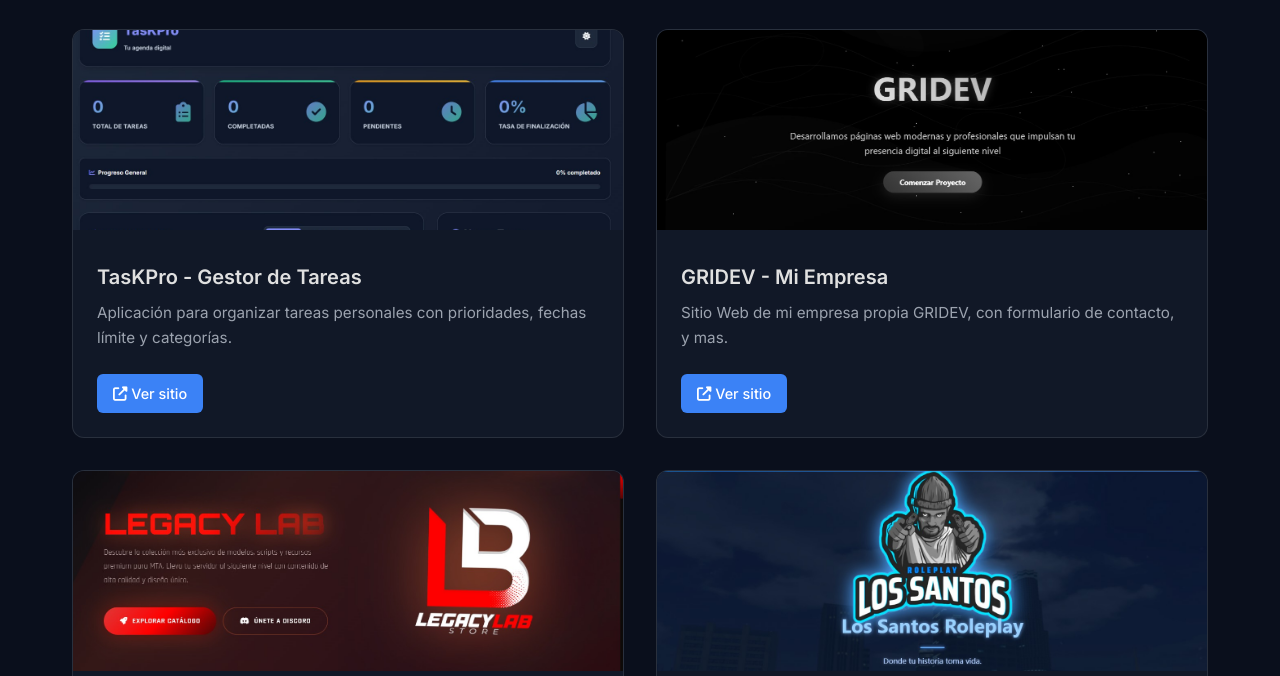
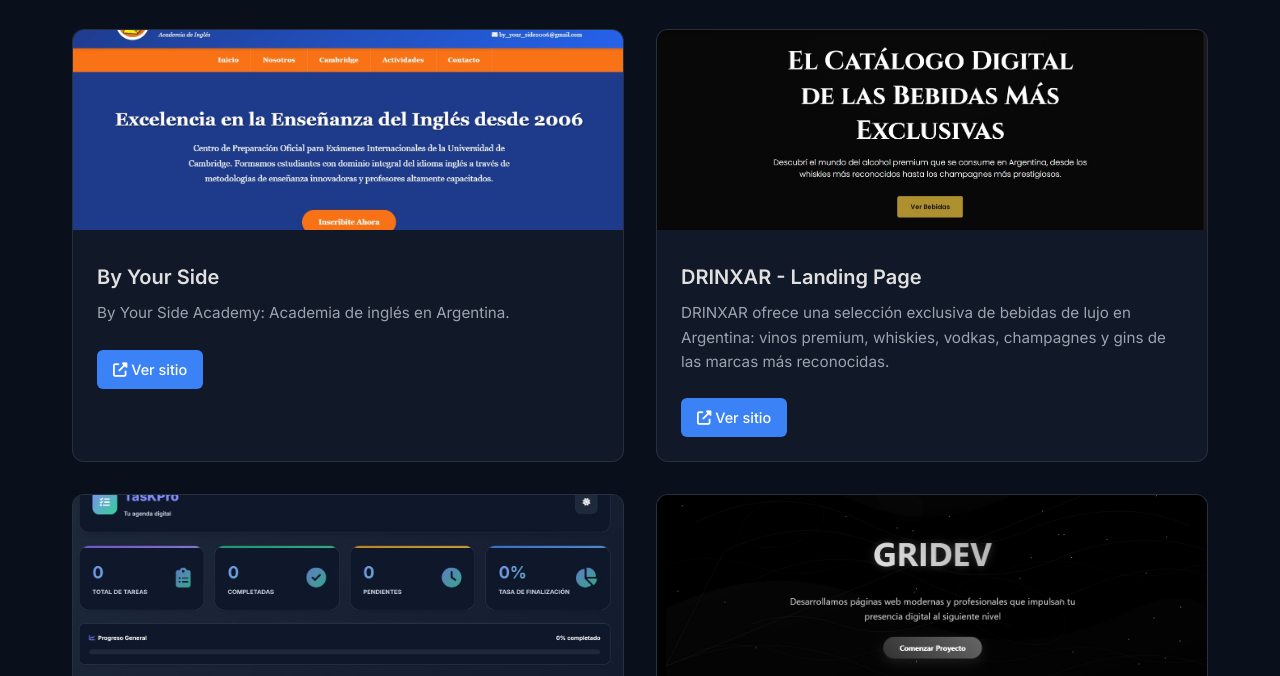
Before and after one commit to deltaccak/portfolio-Facundo-Alvarez, a plain HTML site: page index.html in a window 1280 px wide. Shown: the part 4185-4861 px from the top of the page. Drawn offline with Linux system fonts and the light colour scheme.

Commit message:
Add files via upload

```diff
--- a/index.html
+++ b/index.html
@@ -241,6 +241,34 @@
         </div>
       </div>
 
+   <div class="project-card">
+          <img src="by.jpg" alt="By Your Side" class="project-image">
+          <div class="project-content">
+            <h3 class="project-title">By Your Side</h3>
+            <p class="project-description">By Your Side Academy: Academia de inglés en Argentina.</p>
+            <div class="project-buttons">
+              <a href="https://byyourside-academia.vercel.app/" target="_blank" class="project-btn project-btn-primary">
+                <i class="fas fa-external-link-alt"></i> Ver sitio
+              </a>
+            </div>
+          </div>
+      </div>
+
+
+   <div class="project-card">
+        <img src="dar.jpg" alt="Drinxar" class="project-image">
+        <div class="project-content">
+          <h3 class="project-title">DRINXAR - Landing Page</h3>
+          <p class="project-description">DRINXAR ofrece una selección exclusiva de bebidas de lujo en Argentina: vinos premium, whiskies, vodkas, champagnes y gins de las marcas más reconocidas.</p>
+          <div class="project-buttons">
+            <a href="https://drinxar.vercel.app/" target="_blank" class="project-btn project-btn-primary">
+              <i class="fas fa-external-link-alt"></i> Ver sitio
+            </a>
+          </div>
+        </div>
+      </div>
+
+
       <div class="project-card">
         <img src="task.jpg" alt="TasKPro" class="project-image">
         <div class="project-content">
@@ -293,18 +321,6 @@
         </div>
       </div>
 
-      <div class="project-card">
-        <img src="novaxxx.jpg" alt="Landing Valorant" class="project-image">
-        <div class="project-content">
-          <h3 class="project-title">NovaX - Landing Page Valorant</h3>
-          <p class="project-description">Plataforma de estadísticas para comunidad competitiva de Valorant con datos de competiciones y jugadores.</p>
-          <div class="project-buttons">
-            <a href="https://novax-valorant.netlify.app/" target="_blank" class="project-btn project-btn-primary">
-              <i class="fas fa-external-link-alt"></i> Ver sitio
-            </a>
-          </div>
-        </div>
-      </div>
 
     </div>
 </section>
```
Also changed, not shown: by.jpg (added), dar.jpg (added).
